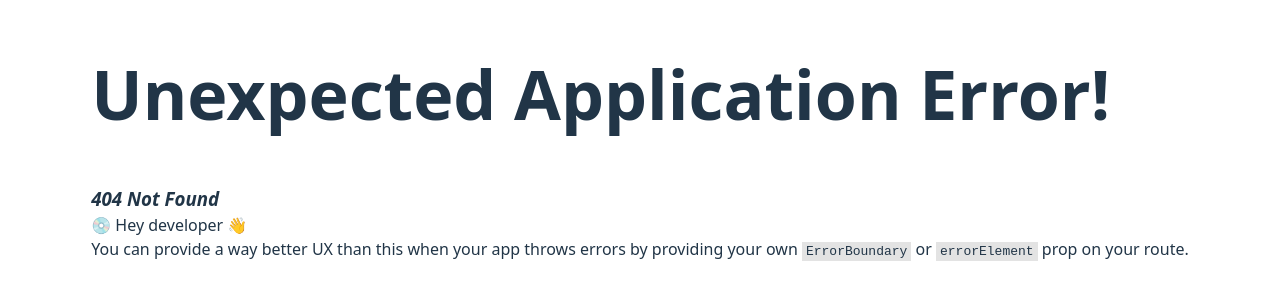
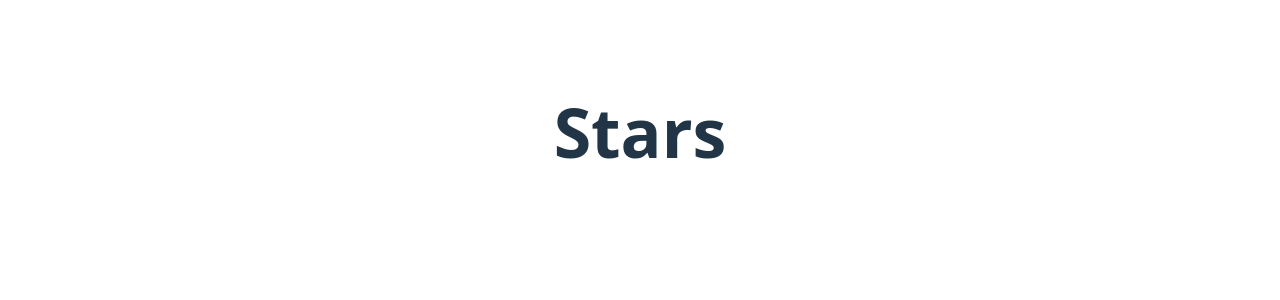
Before and after one commit to Barbora6/react-projects, a React (Vite) app in the folder react-projects/: page /star-rating in a window 1280 px wide. Before the commit this address had no page. Shown: the part 248-548 px from the top of the page. Built offline with nearby package versions, Linux system fonts and the light colour scheme.

Commit message:
Projekt: Stars Rating

```diff
--- a/react-projects/src/App.jsx
+++ b/react-projects/src/App.jsx
@@ -12,6 +12,9 @@ function App() {
         <li>
           <Link to="/randomcolor">Generátov barev</Link>
         </li>
+        <li>
+          <Link to="/star-rating">Hodnocení hvězdičkami</Link>
+        </li>
       </ul>
     </>
   );
--- /dev/null
+++ b/react-projects/src/components/star-rating/StarRating.jsx
@@ -0,0 +1,7 @@
+export const StarRating = () => {
+  return (
+    <div>
+      <h2>Stars</h2>
+    </div>
+  );
+};
--- a/react-projects/src/main.jsx
+++ b/react-projects/src/main.jsx
@@ -4,11 +4,13 @@ import App from "./App.jsx";
 import { createBrowserRouter, RouterProvider } from "react-router-dom";
 import { Accordian } from "./components/accordian/Accordian.jsx";
 import { RandomColor } from "./components/randomColor/RandomColor.jsx";
+import { StarRating } from "./components/star-rating/StarRating.jsx";
 
 const router = createBrowserRouter([
   { path: "/", element: <App /> },
   { path: "/accordian", element: <Accordian /> },
-  { path: "/randomcolor", element: <RandomColor /> }
+  { path: "/randomcolor", element: <RandomColor /> },
+  { path: "/star-rating", element: <StarRating /> }
 ]);
 
 createRoot(document.getElementById("root")).render(
```
Also changed, not shown: react-projects/src/components/star-rating/StarRating.css (added).
